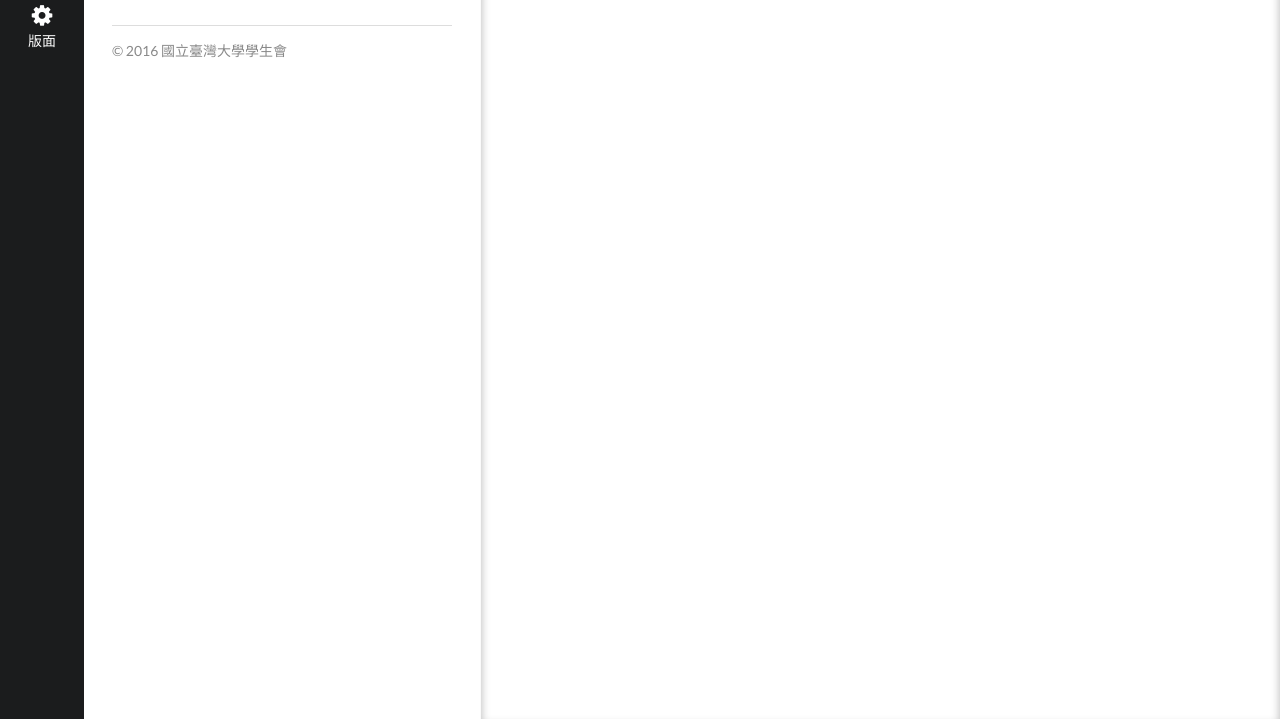
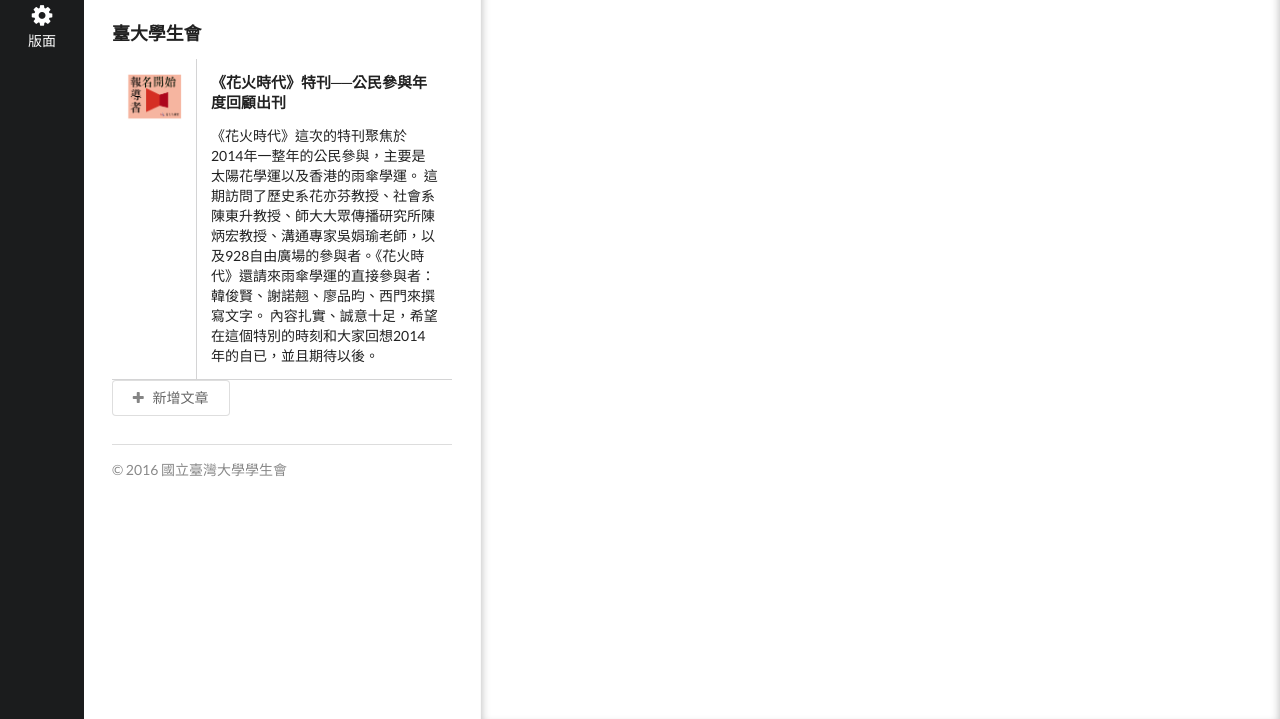
Before and after one commit to rschiang/student-weekly-themes, a website: page edit.html in a window 1280 px wide. Shown: the part 81-800 px from the top of the page. Drawn offline with nearby package versions, Linux system fonts and the light colour scheme.

Commit message:
Add editing items

```diff
--- a/edit.html
+++ b/edit.html
@@ -23,6 +23,25 @@
             <h1>第 113 期</h1>
             <div class="ui hidden clearing divider"></div>
         </header>
+        <h3>臺大學生會</h3>
+        <div class="ui internally celled grid">
+            <div class="row">
+                <div class="four wide column">
+                    <img src="assets/117.png" />
+                </div>
+                <div class="twelve wide column">
+                    <h4>《花火時代》特刊──公民參與年度回顧出刊</h4>
+                    <p>《花火時代》這次的特刊聚焦於2014年一整年的公民參與，主要是太陽花學運以及香港的雨傘學運。
+                    這期訪問了歷史系花亦芬教授、社會系陳東升教授、師大大眾傳播研究所陳炳宏教授、溝通專家吳娟瑜老師，以及928自由廣場的參與者。《花火時代》還請來雨傘學運的直接參與者：韓俊賢、謝諾翹、廖品昀、西門來撰寫文字。
+                    內容扎實、誠意十足，希望在這個特別的時刻和大家回想2014年的自已，並且期待以後。</p>
+                </div>
+            </div>
+            <div class="row">
+                <button class="ui basic button">
+                    <i class="add icon"></i>新增文章
+                </button>
+            </div>
+        </div>
         <footer class="weekly quoted footer">
             <div class="ui divider"></div>
             © 2016 <a href="https://ntustudents.org">國立臺灣大學學生會</a><br />
```
